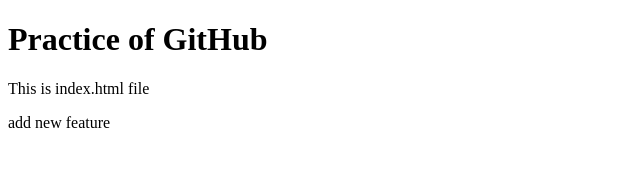
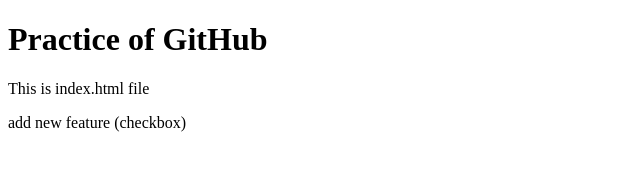
Before and after one commit to Dev87894/Devesh_demo, a plain HTML site: page index.html in a window 1280 px wide. Shown: the full height of the page, 0-640 px from the left. Drawn offline with Linux system fonts and the light colour scheme.

Commit message:
add checkbox

```diff
--- a/index.html
+++ b/index.html
@@ -8,7 +8,7 @@
 <body>
     <h1>Practice of GitHub</h1>
     <p>This is index.html file</p>
-    <p>add new feature</p>
+    <p>add new feature (checkbox)</p>
 
 </body>
 </html>
```
